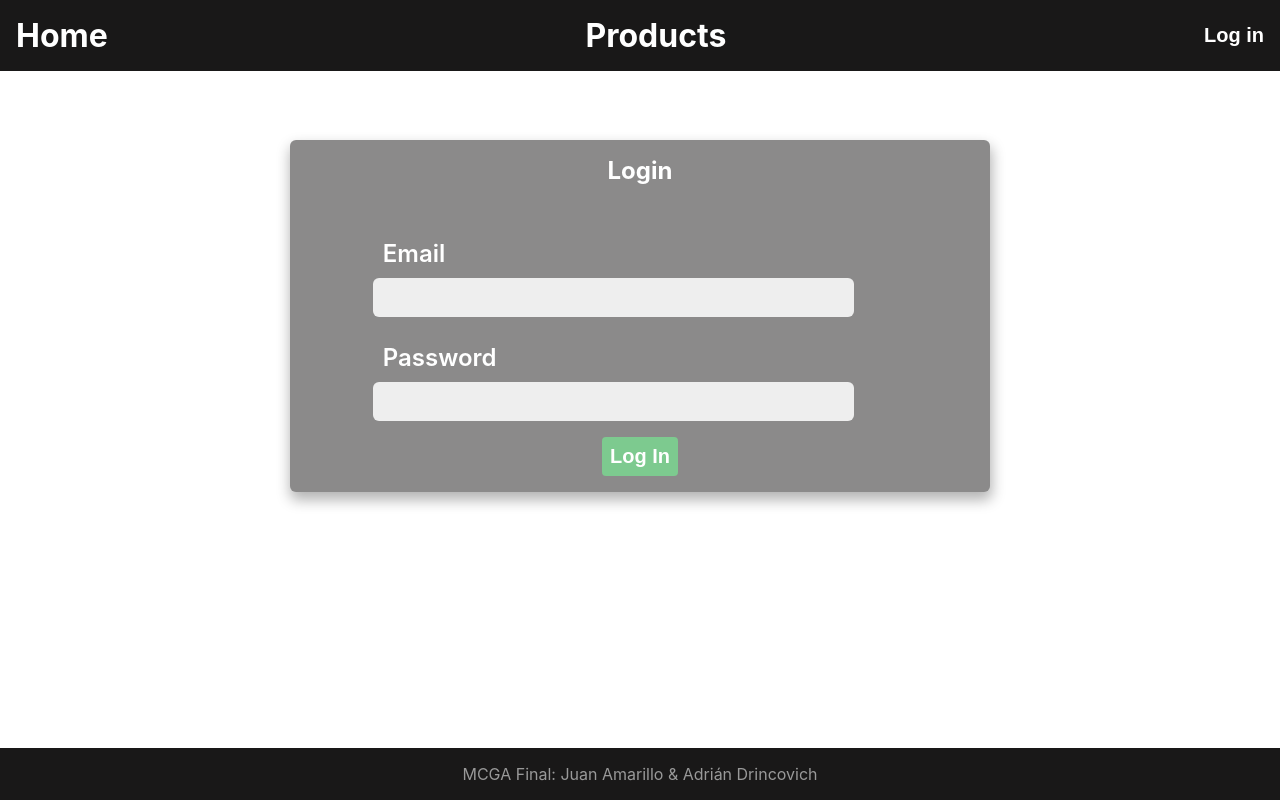
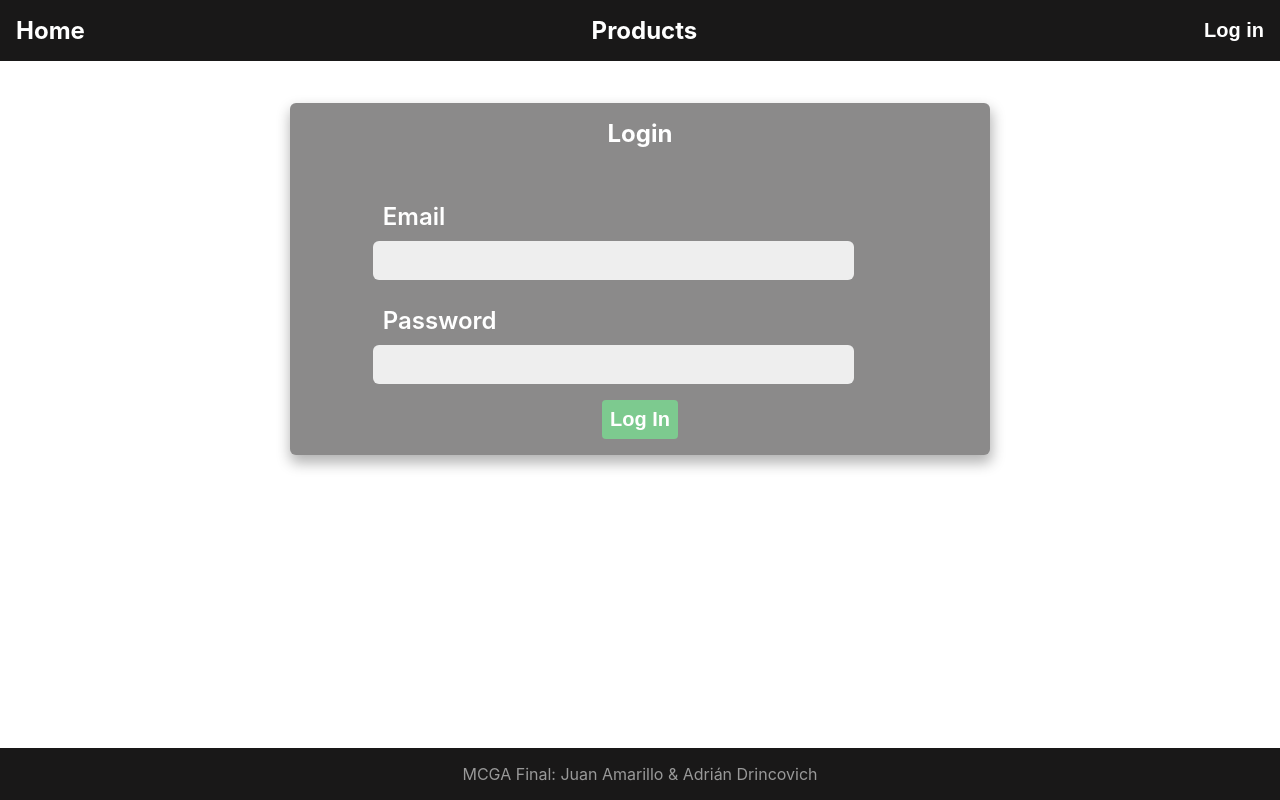
Before and after one commit to Adrincovich/frontend_mcga_final, a React (Create React App) app: page /Login in a window 1280 px wide. Built offline with nearby package versions, Linux system fonts and the light colour scheme.

Commit message:
Ajustes en los estilos

```diff
--- a/src/components/Layout/Header/header.module.css
+++ b/src/components/Layout/Header/header.module.css
@@ -8,7 +8,7 @@
 }
 
 .header > *{
-    font-size: 1rem;
+    font-size: 0.75rem;
     padding: 1rem !important;
 }
 
--- a/src/screens/CreateProduct/createproduct.module.css
+++ b/src/screens/CreateProduct/createproduct.module.css
@@ -22,7 +22,7 @@ form{
     opacity: 0.6;
     width: 60%;
     align-items: center;
-    margin: 30px 0;
+    margin: 30px 0px 80px;
 }
 
 label{
--- a/src/screens/EditProduct/editproduct.module.css
+++ b/src/screens/EditProduct/editproduct.module.css
@@ -22,7 +22,7 @@ form{
     opacity: 0.6;
     width: 60%;
     align-items: center;
-    margin: 30px 0;
+    margin: 30px 0 80px;
 }
 
 label{
--- a/src/screens/Login/login.module.css
+++ b/src/screens/Login/login.module.css
@@ -5,7 +5,7 @@
     text-align: center;
     align-items: center;
     padding: 2rem;
-    min-height: 500px;
+    min-height: 400px;
 }
 
 .form{
@@ -15,7 +15,7 @@
     -webkit-box-shadow: 1px 7px 14px 1px rgba(0,0,0,0.5);
     -moz-box-shadow: 1px 7px 14px 1px rgba(0,0,0,0.5);
     border-radius: 6px;
-    margin-top: 20px;
+    margin-top: 10px;
     padding: 1rem;
     justify-content: center;
 }
```
